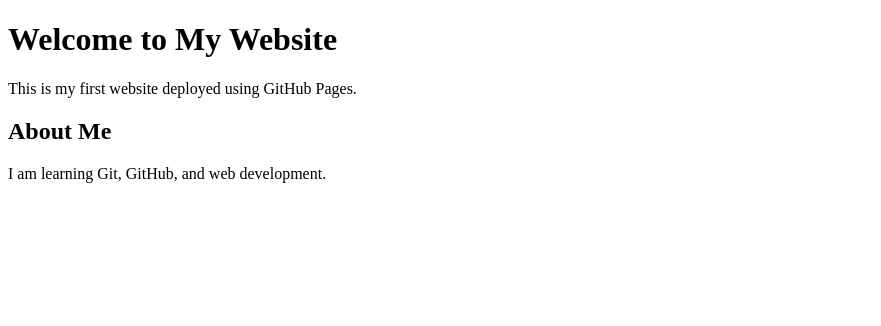
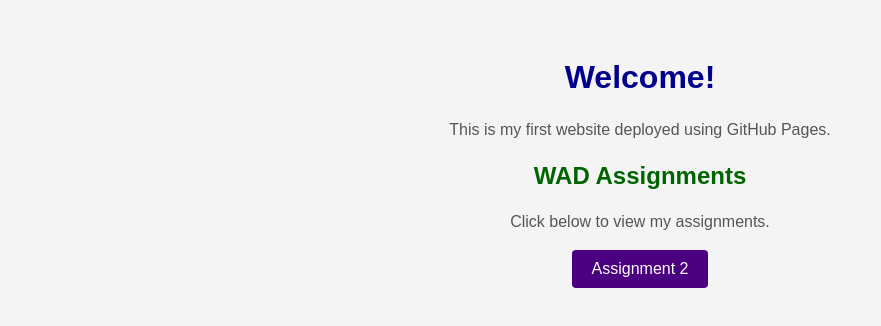
Before and after one commit to QasimAli20305/wad_repo, a plain HTML site: page index.html in a window 1280 px wide. Shown: the whole page, without its empty margins (0-881 px from the left). Drawn offline with Linux system fonts and the light colour scheme.

Commit message:
Updated index.html

```diff
--- a/index.html
+++ b/index.html
@@ -1,14 +1,72 @@
-<!doctype html>
-<html>
+<!DOCTYPE html>
+<html lang="en">
   <head>
+    <meta charset="UTF-8" />
+    <meta name="viewport" content="width=device-width, initial-scale=1.0" />
+    <meta
+      name="description"
+      content="My first website deployed using GitHub Pages."
+    />
+
     <title>My First Website</title>
+
+    <style>
+      body {
+          font-family: Arial, sans-serif;
+          background-color: #f4f4f4;
+          text-align: center;
+          padding: 30px;
+      }
+
+      h1 {
+          color: darkblue;
+      }
+
+      h2 {
+          color: darkgreen;
+      }
+
+      p {
+          color: #555;
+          font-size: 16px;
+          line-height: 1.5;
+      }
+
+      a {
+          display: inline-block;
+          background-color: indigo;
+          color: white;
+          padding: 10px 20px;
+          text-decoration: none;
+          border-radius: 4px;
+          font-size: 16px;
+      }
+
+      a:hover {
+          background-color: darkslateblue;
+      }
+    </style>
   </head>
+
   <body>
-    <h1>Welcome to My Website</h1>
+    <header>
+      <h1>Welcome!</h1>
+      <p>This is my first website deployed using GitHub Pages.</p>
+    </header>
 
-    <p>This is my first website deployed using GitHub Pages.</p>
+    <main>
+      <section>
+        <h2>WAD Assignments</h2>
+        <p>Click below to view my assignments.</p>
 
-    <h2>About Me</h2>
-    <p>I am learning Git, GitHub, and web development.</p>
+        <a
+          href="./wad%20assignment%202/index.html"
+          target="_blank"
+          rel="noopener noreferrer"
+        >
+          Assignment 2
+        </a>
+      </section>
+    </main>
   </body>
 </html>
```
